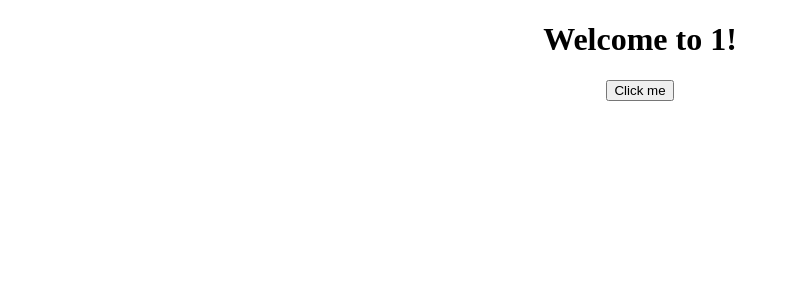
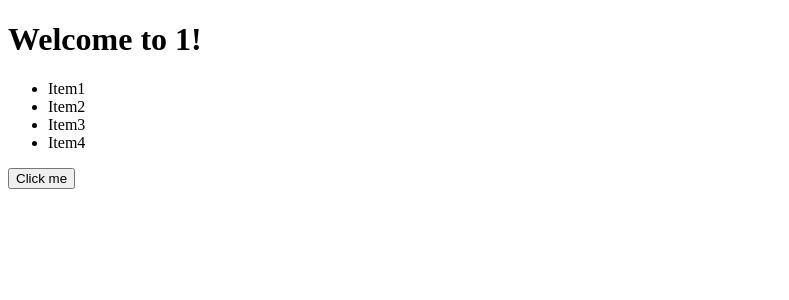
Before and after one commit to webelf101/angular_basic, an Angular app: page / in a window 1280 px wide. Shown: the top 300 px of the page, without its empty margins (0-789 px from the left). Built offline with nearby package versions, Linux system fonts and the light colour scheme.

Commit message:
showing list

```diff
--- a/src/app/app.component.html
+++ b/src/app/app.component.html
@@ -1,7 +1,10 @@
 <!--The content below is only a placeholder and can be replaced.-->
-<div style="text-align:center">
+<div>
   <h1>
     Welcome to {{ title }}!
   </h1>
+  <ul>
+    <li *ngFor="let item of items">{{item}}</li>
+  </ul>
   <button (click)="countUpOne()">Click me</button>
 </div>
--- a/src/app/app.component.ts
+++ b/src/app/app.component.ts
@@ -7,8 +7,9 @@ import { Component } from '@angular/core';
 })
 export class AppComponent {
   title = 1;
+  items = ['Item1', 'Item2', 'Item3', 'Item4'];
 
   countUpOne() {
-    this.title++;
+    this.items.push('Item3222');
   }
 }
```
